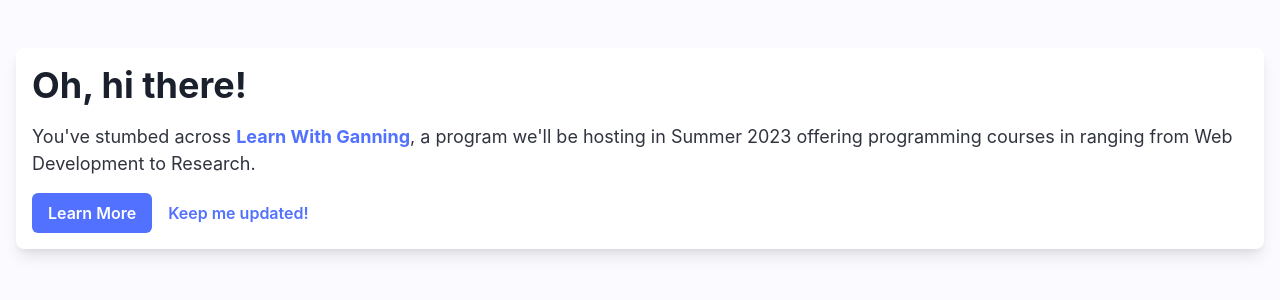
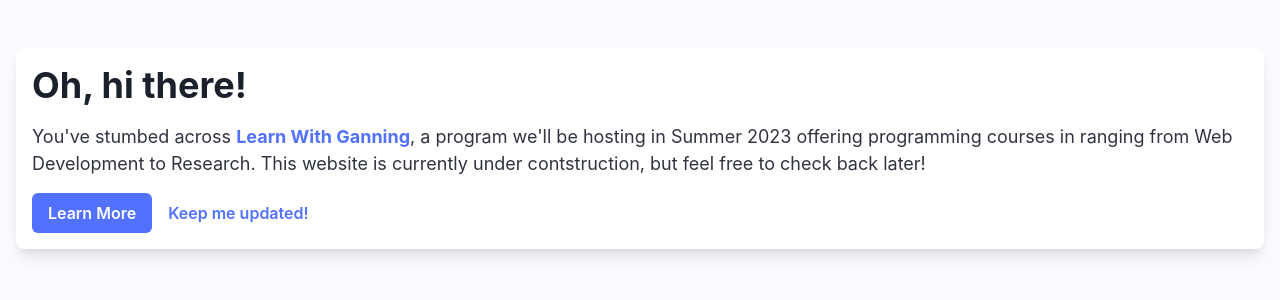
Before and after one commit to ganning127/learn-with-ganning, a Next.js app: page / in a window 1280 px wide. Shown: the top 300 px of the page. Built offline with nearby package versions, Linux system fonts and the light colour scheme.

Commit message:
specify website build

```diff
--- a/pages/index.js
+++ b/pages/index.js
@@ -26,6 +26,8 @@
             </Text>
             , a program we&apos;ll be hosting in Summer 2023 offering
             programming courses in ranging from Web Development to Research.
+            This website is currently under contstruction, but feel free to
+            check back later!
           </Text>
 
           <Button
```
